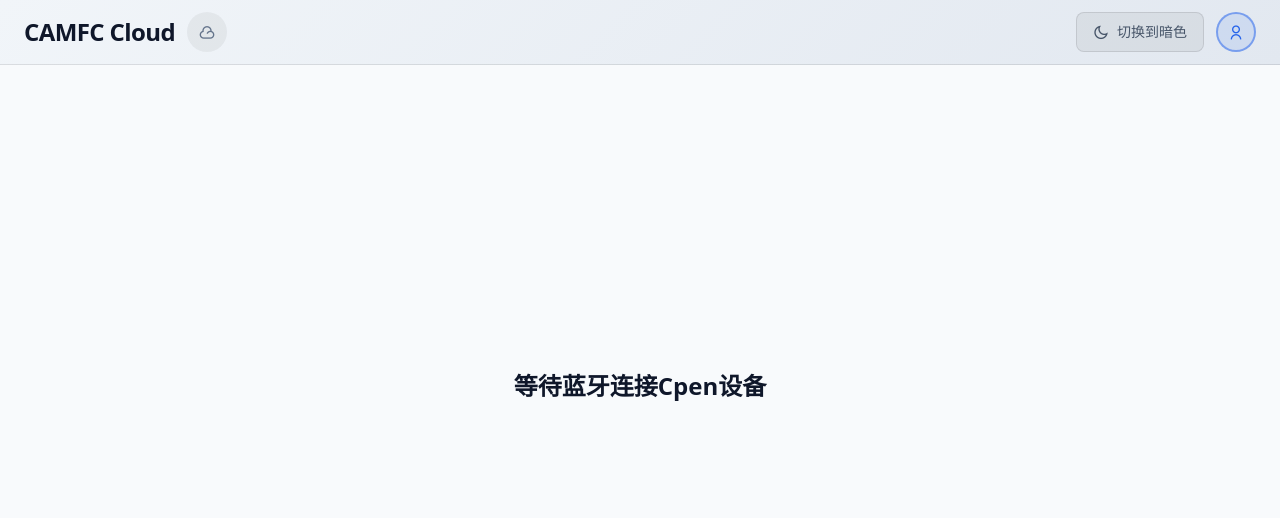
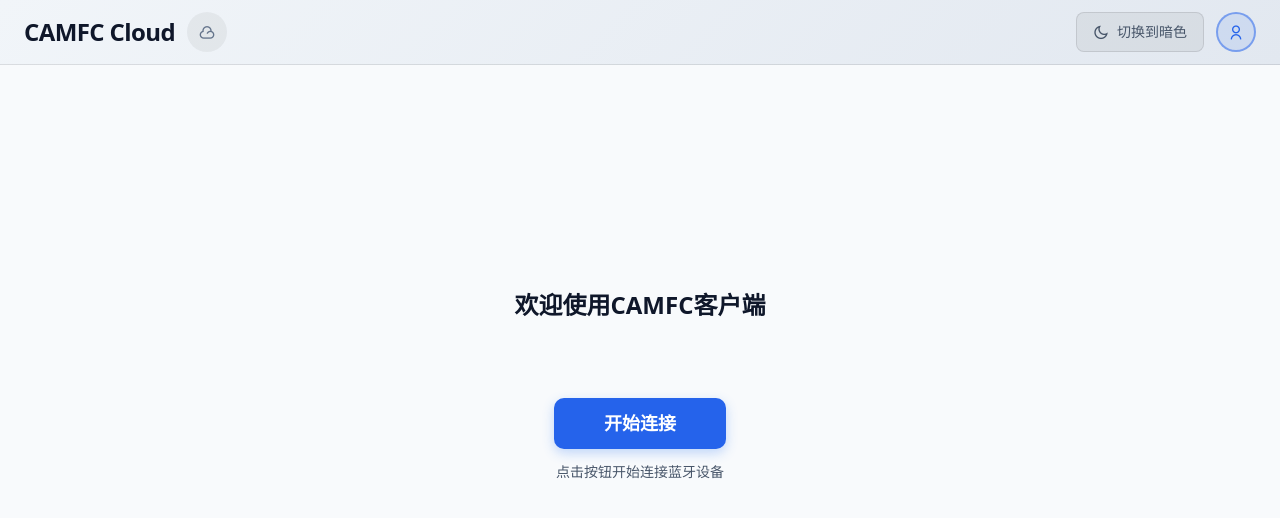
Before and after one commit to CloudAIMultiFunctionClicker/CAMFC-client, a Vue app: page / in a window 1280 px wide. Shown: the top 518 px of the page. Built offline with nearby package versions, Linux system fonts and the light colour scheme.

Commit message:
feat(蓝牙连接): 添加开始连接按钮并实现路由守卫
添加开始连接按钮让用户主动触发蓝牙连接流程
实现路由守卫检查蓝牙连接状态，未连接时阻止跳转
移除自动连接逻辑，改为用户点击按钮后开始连接

```diff
--- a/src/router/index.ts
+++ b/src/router/index.ts
@@ -1,4 +1,5 @@
 import { createRouter, createWebHistory } from 'vue-router'
+import { useBluetoothStore } from '../stores/bluetooth.js'
 
 /**
  * 应用路由配置
@@ -80,5 +81,27 @@
   ]
 })
 
+// 路由守卫：蓝牙未连接时阻止跳转到其他路由
+// 简单粗暴：只要不是首页，就检查蓝牙连接状态
+router.beforeEach((to, from, next) => {
+  // 如果是首页，直接放行
+  if (to.path === '/') {
+    next()
+    return
+  }
+
+  // 获取蓝牙store
+  const bluetoothStore = useBluetoothStore()
+
+  // 检查蓝牙是否已连接
+  if (bluetoothStore.isConnected()) {
+    next()
+  } else {
+    // 未连接，强制跳回首页
+    console.warn('蓝牙未连接，阻止跳转到:', to.path)
+    next('/')
+  }
+})
+
 // 导出路由实例
 export default router
--- a/src/views/InitialView.vue
+++ b/src/views/InitialView.vue
@@ -26,11 +26,19 @@
   <div class="initial-container">
     <!-- 动态标题 -->
     <h1 class="title" :class="{ 'error-title': showConnectionFailed }">
-      {{ showConnectionFailed ? '无法连接' : '等待蓝牙连接Cpen设备' }}
+      {{ showConnectionFailed ? '无法连接' : (hasStarted ? '等待蓝牙连接Cpen设备' : '欢迎使用CAMFC客户端') }}
     </h1>
 
+    <!-- 开始连接按钮（初始状态显示） -->
+    <div class="start-container" v-if="!hasStarted">
+      <button class="start-btn" @click="handleStartConnection">
+        开始连接
+      </button>
+      <p class="start-hint">点击按钮开始连接蓝牙设备</p>
+    </div>
+
     <!-- 弹跳进度条（连接中显示） -->
-    <div class="progress-container" v-if="isConnecting">
+    <div class="progress-container" v-if="isConnecting && hasStarted">
       <div class="bouncing-progress"></div>
     </div>
 
@@ -52,7 +60,7 @@
 
     <!-- 状态显示 -->
     <div class="status-info">
-      <p v-if="isConnecting">正在扫描并连接蓝牙设备...</p>
+      <p v-if="isConnecting && hasStarted">正在扫描并连接蓝牙设备...</p>
       <p v-if="showConnectionFailed" class="error">无法连接到Cpen设备</p>
       <p v-if="isConnected && !showCountdown" class="success">
         设备连接成功！
@@ -63,7 +71,7 @@
     <div class="action-buttons">
       <!-- 连接失败或超时时显示"再次尝试"按钮 -->
       <button
-        v-if="showConnectionFailed && !isConnecting"
+        v-if="showConnectionFailed && !isConnecting && hasStarted"
         class="retry-btn"
         @click="retryConnection"
         :disabled="isConnecting"
@@ -73,7 +81,7 @@
 
       <!-- 连接成功时显示"进入主页面"按钮 -->
       <button
-        v-if="isConnected && !showCountdown"
+        v-if="isConnected && !showCountdown && hasStarted"
         class="enter-btn"
         @click="jumpToFileView"
       >
@@ -100,6 +108,9 @@
 
 const router = useRouter()
 const bluetoothStore = useBluetoothStore()
+
+// 是否已经开始连接（点击了开始按钮）
+const hasStarted = ref(false)
 
 // 倒计时相关状态
 const showCountdown = ref(false)
@@ -212,6 +223,16 @@
   console.log('跳转到主页面')
   showCountdown.value = false  // 先隐藏倒计时UI
   router.push('/main')
+}
+
+/**
+ * 处理开始连接按钮点击
+ * 用户点击"开始连接"按钮后才初始化蓝牙连接
+ */
+function handleStartConnection() {
+  console.log('用户点击开始连接')
+  hasStarted.value = true
+  startConnection()
 }
 
 /**
@@ -342,17 +363,15 @@
 
 // 组件挂载时设置
 onMounted(() => {
-  console.log('InitialView mounted，开始连接设备')
+  console.log('InitialView mounted，等待用户点击开始连接')
 
   // 重置状态，确保从干净状态开始
   bluetoothStore.reset()
   connectionTimedOut.value = false
   retryCount.value = 0
+  hasStarted.value = false
 
-  // 延迟一下，确保UI渲染完成
-  setTimeout(() => {
-    startConnection()
-  }, 500)
+  // 不再自动开始连接，等待用户点击按钮
 })
 </script>
 
@@ -376,6 +395,44 @@
 
 .error-title {
   color: var(--accent-red);
+}
+
+/* 开始连接容器 */
+.start-container {
+  display: flex;
+  flex-direction: column;
+  align-items: center;
+  gap: 15px;
+  margin: 40px 0;
+}
+
+.start-btn {
+  padding: 15px 50px;
+  background-color: var(--accent-blue);
+  color: white;
+  border: none;
+  border-radius: 10px;
+  font-size: 18px;
+  font-weight: bold;
+  cursor: pointer;
+  transition: all 0.3s ease;
+  box-shadow: 0 4px 12px rgba(59, 130, 246, 0.3);
+}
+
+.start-btn:hover {
+  background-color: #4a8bd6;
+  transform: translateY(-2px);
+  box-shadow: 0 6px 16px rgba(59, 130, 246, 0.4);
+}
+
+.start-btn:active {
+  transform: translateY(0);
+}
+
+.start-hint {
+  color: var(--text-secondary);
+  font-size: 14px;
+  margin: 0;
 }
 
 .progress-container {
```
